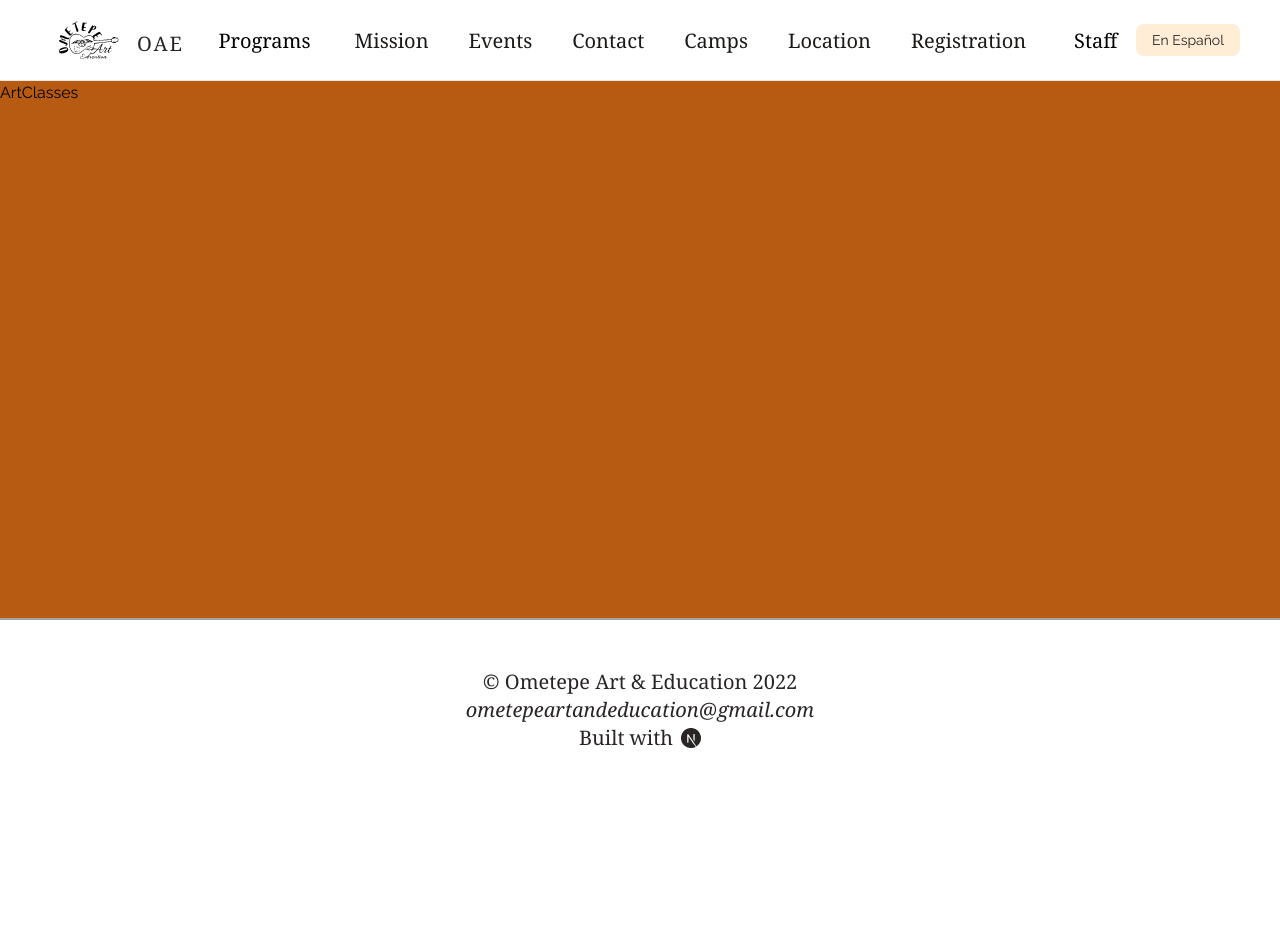
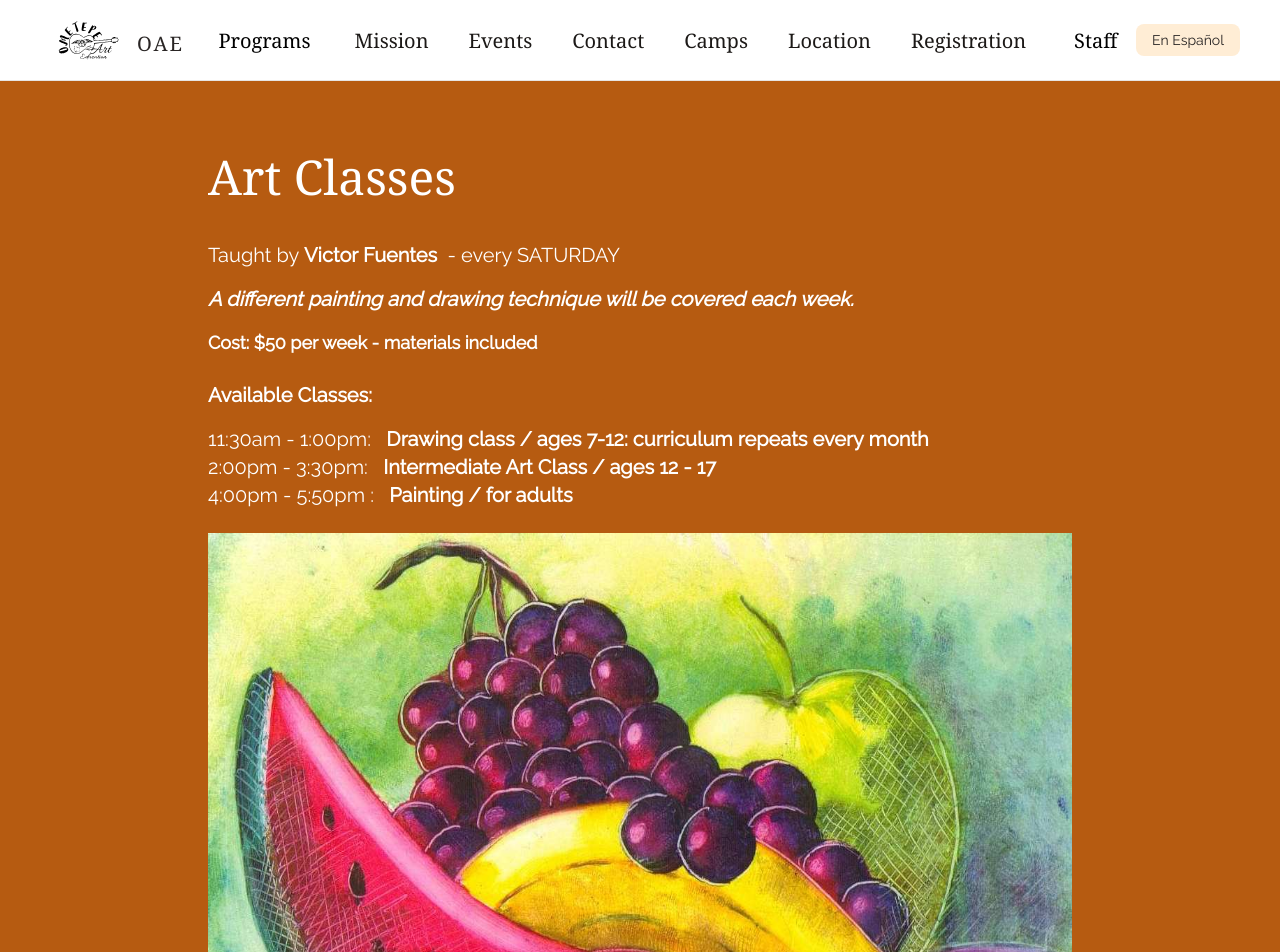
Before and after one commit to papadavis47/ometepe-art-and-education, a Next.js app: page /programs/art-classes in a window 1280 px wide. Shown: the top 952 px of the page. Before the commit the page ends 800 px from the top, so only its background shows below. Built offline with nearby package versions, Linux system fonts and the light colour scheme; a web font is replaced by a local one.

Commit message:
Finish draft of art classes page - content and styling and image

```diff
--- a/data/learningClubData.js
+++ b/data/programsData.js
@@ -15,4 +15,13 @@ export const schedule = {
     { id: 4, time: "Thursday", activity: "Drawing" },
     { id: 5, time: "Friday", activity: "Spanish Language" },
   ],
+  artClasses: [
+    {
+      id: 1,
+      time: "11:30am - 1:00pm",
+      activity: "Drawing class / ages 7-12: curriculum repeats every month",
+    },
+    { id: 2, time: "2:00pm - 3:30pm", activity: "Intermediate Art Class / ages 12 - 17" },
+    { id: 3, time: "4:00pm - 5:50pm ", activity: "Painting / for adults" },
+  ],
 };
--- a/pages/programs/art-classes.js
+++ b/pages/programs/art-classes.js
@@ -1,7 +1,55 @@
-import React from "react";
+import Head from "next/head";
+import Image from "next/image";
+import { MyLink } from "../../utils/myLink.js";
+import ScheduleItems from "../../components/ScheduleItems";
+import { schedule } from "../../data/programsData.js";
 
 const ArtClasses = () => {
-  return <div>ArtClasses</div>;
+  return (
+    <div className='max-w-4xl px-4 mx-auto text-white page-spacing'>
+      <Head>
+        <title>Art Classes</title>
+        <meta name='description' content='Ometepe Art and Education' />
+        <link rel='icon' href='/favicon.ico' />
+      </Head>
+      <section className='mt-6 '>
+        <div>
+          <h1 className='py-6 font-serif text-4xl sm:text-5xl'>Art Classes</h1>
+          <p className='py-4 text-xl'>
+            Taught by{" "}
+            <MyLink className='font-bold' href='/staff/victor'>
+              Victor Fuentes
+            </MyLink>
+            &nbsp; - every SATURDAY
+          </p>
+          <p className='text-xl italic font-semibold'>
+            A different painting and drawing technique will be covered each week.
+          </p>
+          <p className='mt-4 text-lg font-semibold'>
+            Cost: $50 per week - <span className='font-semibold'>materials included</span>
+          </p>
+        </div>
+      </section>
+      <section className='mt-4'>
+        <h2 className='py-2 text-xl font-semibold'>Available Classes:</h2>
+        <ul className='mt-2 text-lg sm:text-xl'>
+          {schedule.artClasses.map((item) => (
+            <ScheduleItems {...item} key={item.id} />
+          ))}
+        </ul>
+      </section>
+
+      <figure className='mt-6'>
+        <Image
+          src='/images/art-classes/cuadros.jpg'
+          width={900}
+          height={700}
+          alt='Painting by Victor Fuents'
+        />
+        <figcaption className='font-semibold'>Cuadros - Victor Fuentes</figcaption>
+      </figure>
+    </div>
+  );
 };
 
 export default ArtClasses;
--- a/pages/programs/learning-club.js
+++ b/pages/programs/learning-club.js
@@ -1,6 +1,6 @@
 import Head from "next/head";
 import Image from "next/image";
-import { schedule } from "../../data/learningClubData.js";
+import { schedule } from "../../data/programsData.js";
 import ScheduleItems from "../../components/ScheduleItems";
 
 const LearningClub = () => {
```
Also changed, not shown: public/images/art-classes/cuadros.jpg (renamed from public/cuadros.jpg).
